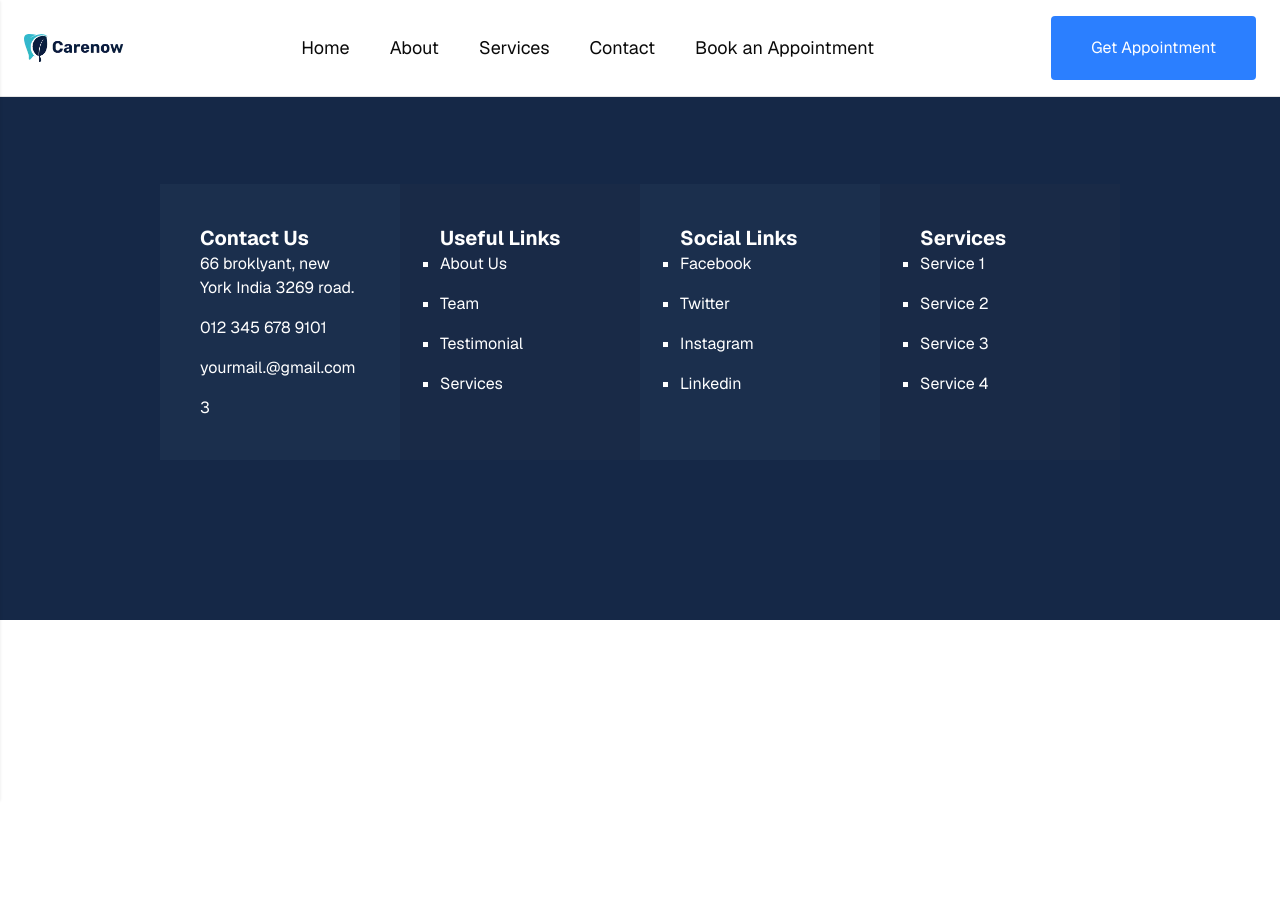
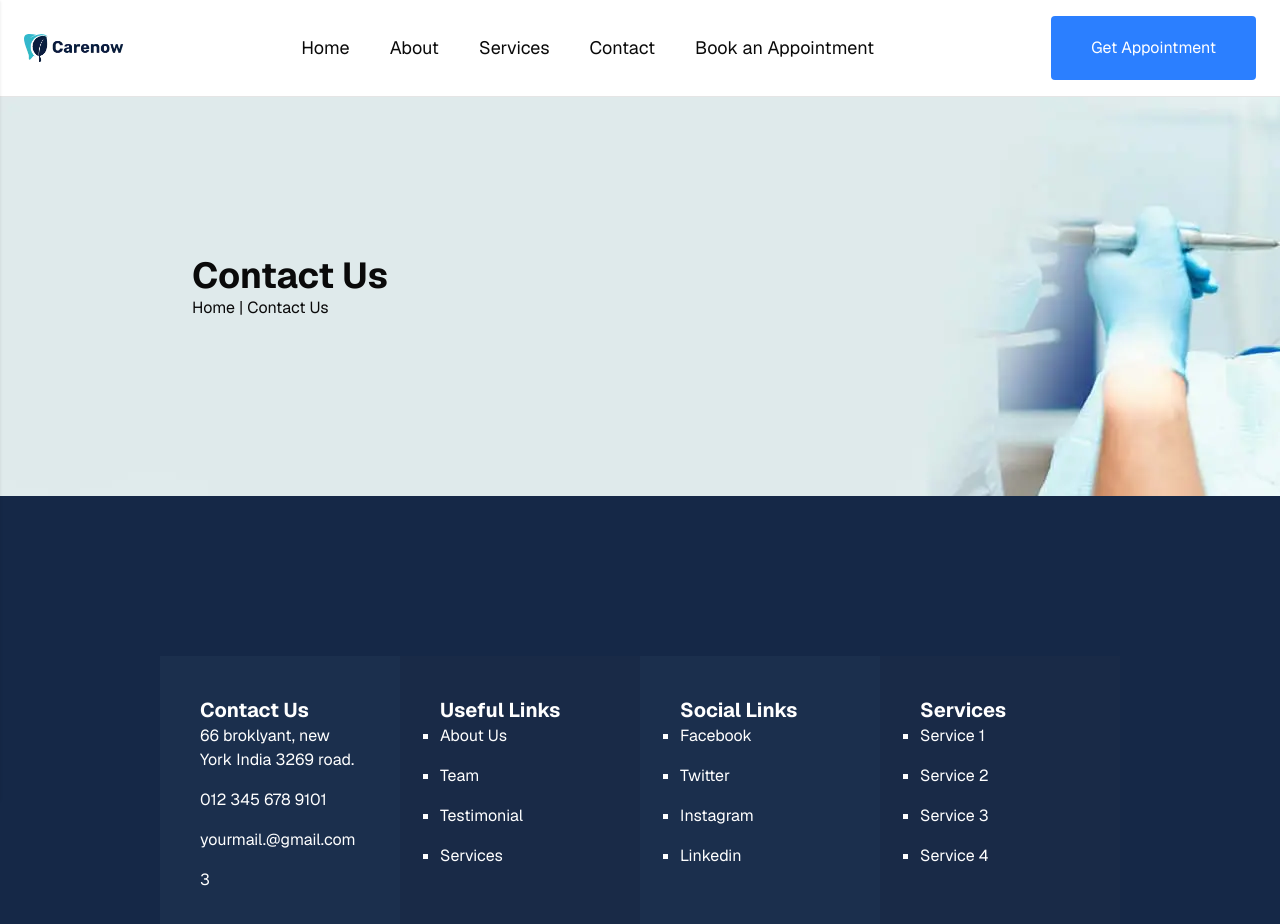
Before and after one commit to tbamar/dentist, a Next.js app: page /contact-us in a window 1280 px wide. Shown: the top 924 px of the page. Before the commit the page ends 800 px from the top, so only its background shows below. Built offline with nearby package versions, Linux system fonts and the light colour scheme.

Commit message:
Add Contact Us page with Banner component

```diff
--- a/src/app/contact-us/page.tsx
+++ b/src/app/contact-us/page.tsx
@@ -1,7 +1,13 @@
 import React from 'react';
+import Banner from '../_components/global/Banner';
 
 const page = () => {
-	return <div>page</div>;
+	return (
+		<div className="pt-24">
+			<Banner name="Contact Us" />
+			<section></section>
+		</div>
+	);
 };
 
 export default page;
```
